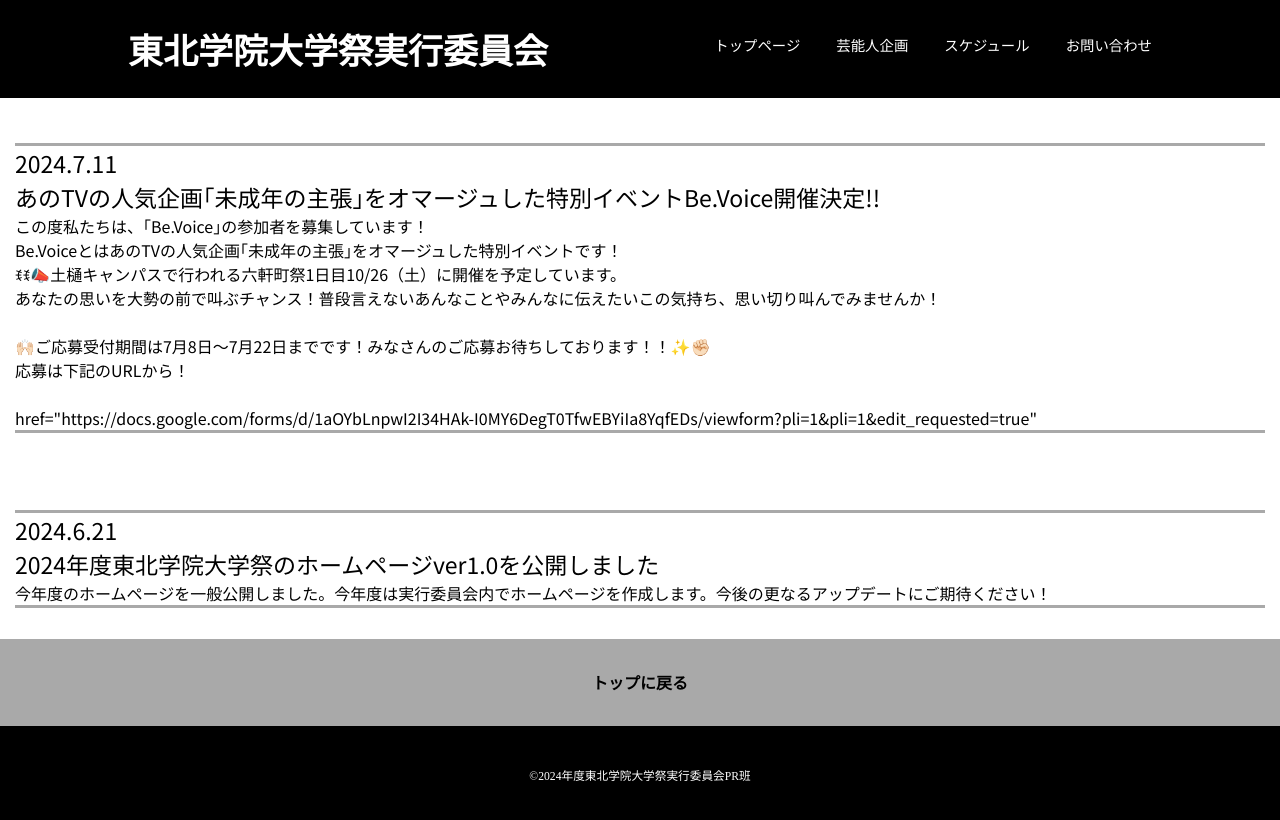
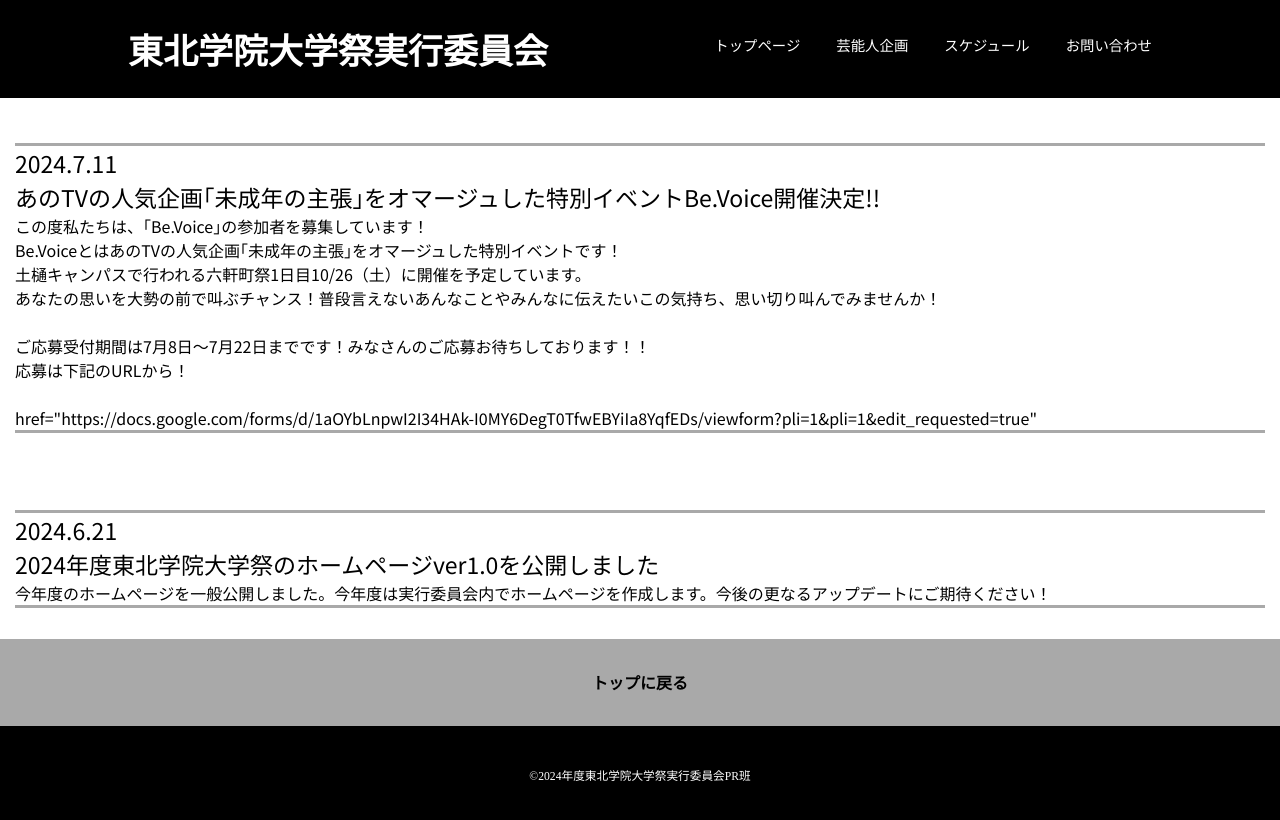
Before and after one commit to nobekawashuto/2024TGUFES, a Next.js app in the folder tgufes/: page /topicpage in a window 1280 px wide. Shown: the top 820 px of the page. Built offline with nearby package versions, Linux system fonts and the light colour scheme; a web font is replaced by a local one.

Commit message:
トピックページエラー解消しています

```diff
--- a/tgufes/src/pages/topicpage.tsx
+++ b/tgufes/src/pages/topicpage.tsx
@@ -15,7 +15,7 @@ export default function Home() {
 
             <div className='Topics'>
                 <h4 className='topicpage-date txt'>2024.7.11<br/>あのTVの人気企画｢未成年の主張｣をオマージュした特別イベントBe.Voice開催決定!!</h4>
-                <p className='topicpage-txt txt'>この度私たちは、｢Be.Voice｣の参加者を募集しています！<br/>Be.VoiceとはあのTVの人気企画｢未成年の主張｣をオマージュした特別イベントです！<br/>ꉂꉂ📣土樋キャンパスで行われる六軒町祭1日目10/26（土）に開催を予定しています。<br/>あなたの思いを大勢の前で叫ぶチャンス！普段言えないあんなことやみんなに伝えたいこの気持ち、思い切り叫んでみませんか！<br/><br/>🙌🏻ご応募受付期間は7月8日～7月22日までです！みなさんのご応募お待ちしております！！✨️✊🏻<br/>応募は下記のURLから！ <br/><br/><a href="https://docs.google.com/forms/d/1aOYbLnpwI2I34HAk-I0MY6DegT0TfwEBYiIa8YqfEDs/viewform?pli=1&pli=1&edit_requested=true">href="https://docs.google.com/forms/d/1aOYbLnpwI2I34HAk-I0MY6DegT0TfwEBYiIa8YqfEDs/viewform?pli=1&pli=1&edit_requested=true"</a></p>
+                <p className='topicpage-txt txt'>この度私たちは、｢Be.Voice｣の参加者を募集しています！<br/>Be.VoiceとはあのTVの人気企画｢未成年の主張｣をオマージュした特別イベントです！<br/>土樋キャンパスで行われる六軒町祭1日目10/26（土）に開催を予定しています。<br/>あなたの思いを大勢の前で叫ぶチャンス！普段言えないあんなことやみんなに伝えたいこの気持ち、思い切り叫んでみませんか！<br/><br/>ご応募受付期間は7月8日～7月22日までです！みなさんのご応募お待ちしております！！<br/>応募は下記のURLから！ <br/><br/><a href="https://docs.google.com/forms/d/1aOYbLnpwI2I34HAk-I0MY6DegT0TfwEBYiIa8YqfEDs/viewform?pli=1&pli=1&edit_requested=true">href="https://docs.google.com/forms/d/1aOYbLnpwI2I34HAk-I0MY6DegT0TfwEBYiIa8YqfEDs/viewform?pli=1&pli=1&edit_requested=true"</a></p>
             </div>
 
 
```
